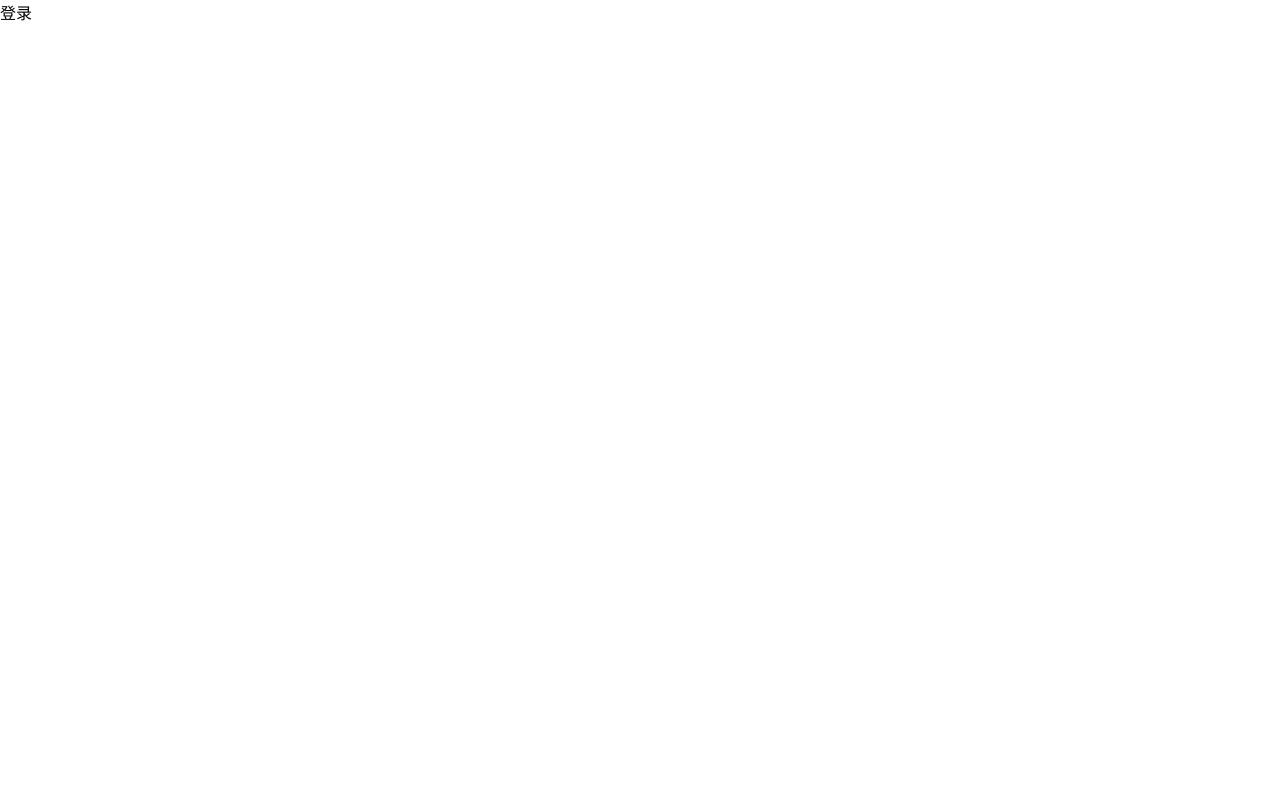
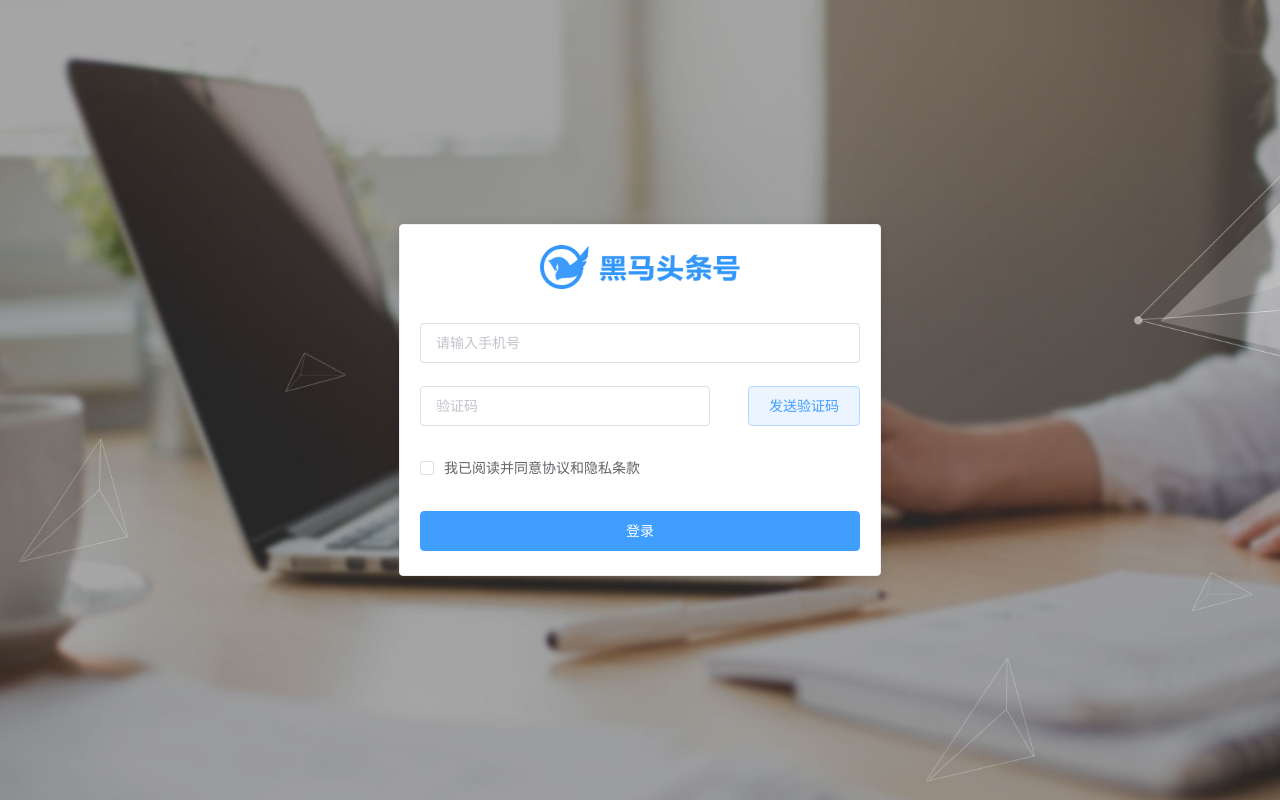
Before and after one commit to xuhaofeng1927/toutiao-89, a Vue app: page /#/login in a window 1280 px wide. Built offline with nearby package versions, Linux system fonts and the light colour scheme.

Commit message:
登录模块-页面布局及样式

```diff
--- a/src/views/login/index.vue
+++ b/src/views/login/index.vue
@@ -1,13 +1,59 @@
 <template>
-  <div>登录</div>
+  <div class="login">
+    <el-card class="box-card">
+      <!-- <h3>登录页面</h3> -->
+      <div class="logo">
+        <img src="../../assets/img/logo_index.png" alt />
+      </div>
+      <el-form style="margin-top:30px;">
+        <el-form-item>
+          <el-input placeholder="请输入手机号"></el-input>
+        </el-form-item>
+        <el-form-item>
+          <el-input placeholder="验证码" style="width:66%"></el-input>
+          <el-button style="float:right;" type="primary" plain>发送验证码</el-button>
+        </el-form-item>
+         <el-form-item>
+             <el-checkbox v-model="checked">我已阅读并同意协议和隐私条款</el-checkbox>
+        </el-form-item>
+         <el-form-item>
+          <el-button style="width:100%" type="primary">登录</el-button>
+        </el-form-item>
+
+      </el-form>
+    </el-card>
+  </div>
 </template>
 
 <script>
 export default {
-
+  data () {
+    return {
+      checked: false
+    }
+  }
 }
 </script>
 
-<style>
-
+<style lang='less' scoped>
+.login {
+  // background-image:('../../assets/img/login_bg.jpg');
+  background: url("../../assets/img/login_bg.jpg");
+  background-size: cover;
+  height: 100vh;
+  display: flex;
+  justify-content: center;
+  align-items: center;
+  .box-card {
+    width: 480px;
+    height: 350px;
+    .logo {
+      margin: 0 auto;
+      width: 200px;
+      img {
+        height: 44px;
+      }
+    }
+  }
+}
 </style>
```
Also changed, not shown: src/assets/logo.png (deleted).
